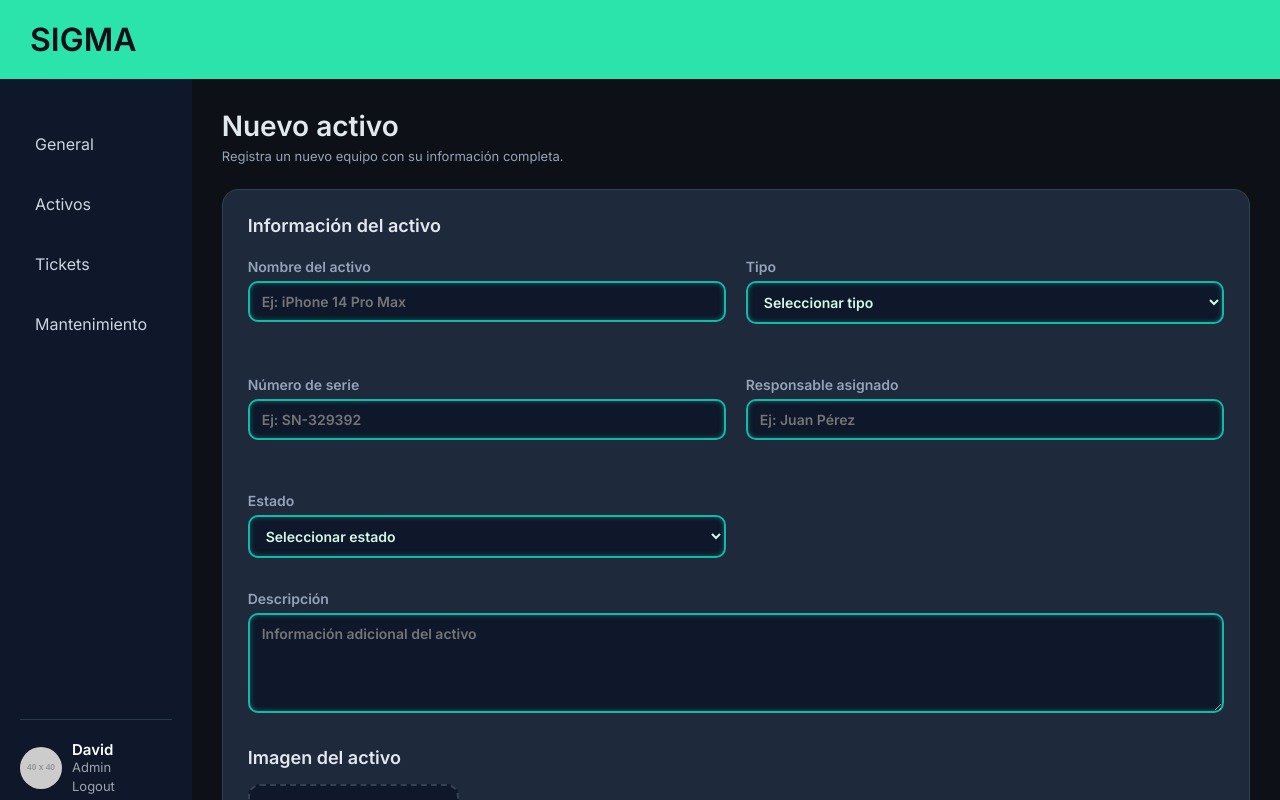
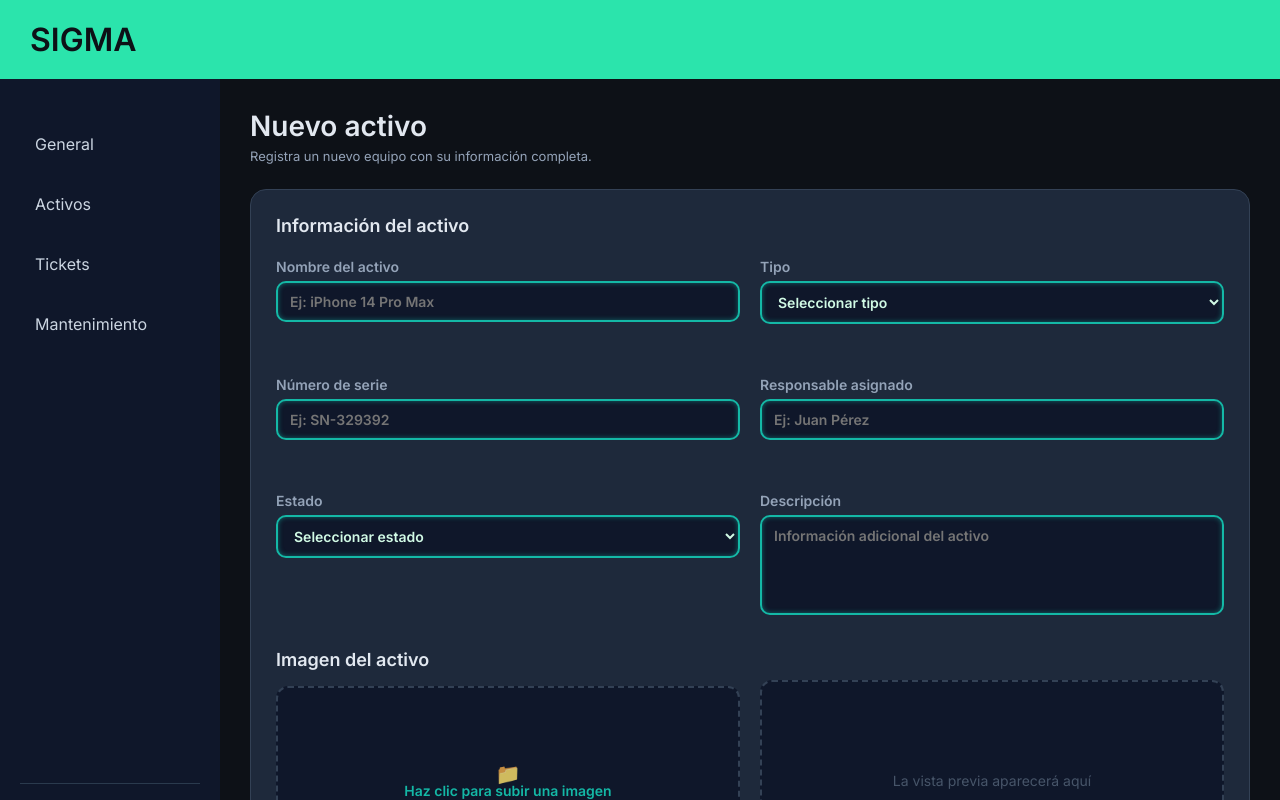
Before and after one commit to davidro28/SIGMA, a React (Vite) app: page /NuevoActivo in a window 1280 px wide. Built offline with nearby package versions, Linux system fonts and the light colour scheme.

Commit message:
Cmbiando formulario Activos

```diff
--- a/src/Components/verticalNav/styles.css
+++ b/src/Components/verticalNav/styles.css
@@ -1,11 +1,12 @@
 .vertical-nav {
     width: 260px;
-    height: 92vh;
+    height: 100%;        /* <-- cambia 92vh por 100% */
     background-color: #131c2b;
     padding: 20px;
     box-sizing: border-box;
     display: flex;
     flex-direction: column;
+    flex-shrink: 0;      /* <-- agrega esto para que no se encoja */
 }
 
 .vertical-nav ul {
--- a/src/Paginas/Home/Activos-admin/NuevoActivo.css
+++ b/src/Paginas/Home/Activos-admin/NuevoActivo.css
@@ -1,14 +1,16 @@
-
 .layout-container-NuevoA {
     display: flex;
     background: #0d1117;
     color: #e2e8f0;
-    min-height: 100vh;
+    height: 100vh;
+    overflow: hidden;
 }
 
 .nuevo-activo-container {
     padding: 30px;
     width: 100%;
+    height: 100%;
+    overflow-y: auto;
 }
 
 .nuevo-activo-container h1 {
@@ -49,8 +51,7 @@
 }
 
 .form-input,
-.form-select,
-textarea {
+.form-select {
     width: 100%;
     padding: 12px 14px;
     border-radius: 10px;
@@ -60,11 +61,30 @@ textarea {
     font-size: 14px;
 }
 
+textarea {
+    width: 100%;
+    padding: 12px 14px;
+    border-radius: 10px;
+    border: 1px solid #334155;
+    background: #0f172a;
+    color: #e2e8f0;
+    font-size: 14px;
+    resize: none;
+    overflow-y: auto;
+}
+
 .form-select {
     cursor: pointer;
 }
 
 .form-grid-2 {
+    display: grid;
+    grid-template-columns: 1fr 1fr;
+    gap: 20px;
+}
+
+/* --- NUEVO --- */
+.form-grid-imagen {
     display: grid;
     grid-template-columns: 1fr 1fr;
     gap: 20px;
@@ -95,20 +115,37 @@ textarea {
     opacity: 0.8;
 }
 
+/* --- MODIFICADO: quitado margin-top para que encaje en el grid --- */
 .preview-container {
-    margin-top: 15px;
     background: #0f172a;
     padding: 15px;
     border-radius: 12px;
     border: 1px solid #334155;
     text-align: center;
+    height: 200px;
+    display: flex;
+    flex-direction: column;
+    justify-content: center;
 }
 
 .preview-container img {
     width: 100%;
-    max-height: 260px;
+    max-height: 160px;
     object-fit: contain;
     border-radius: 10px;
+}
+
+/* --- NUEVO --- */
+.preview-placeholder {
+    background: #0f172a;
+    border: 2px dashed #334155;
+    border-radius: 12px;
+    height: 200px;
+    display: flex;
+    justify-content: center;
+    align-items: center;
+    color: #475569;
+    font-size: 14px;
 }
 
 .actions {
@@ -150,4 +187,9 @@ textarea {
     .form-grid-2 {
         grid-template-columns: 1fr;
     }
+
+    /* --- NUEVO --- */
+    .form-grid-imagen {
+        grid-template-columns: 1fr;
+    }
 }
--- a/src/Paginas/Home/Activos-admin/NuevoActivo.jsx
+++ b/src/Paginas/Home/Activos-admin/NuevoActivo.jsx
@@ -7,9 +7,7 @@ import "./NuevoActivo.css";
 export default function NuevoActivo() {
 
     const navigate = useNavigate();
-
     const [preview, setPreview] = useState(null);
-
     const [form, setForm] = useState({
         titulo: "",
         tipo: "",
@@ -24,24 +22,20 @@ export default function NuevoActivo() {
         setForm({ ...form, [e.target.name]: e.target.value });
     };
 
-
     const handleImageUpload = (e) => {
         const file = e.target.files[0];
         if (!file) return;
-
         const url = URL.createObjectURL(file);
         setPreview(url);
         setForm({ ...form, img: url });
     };
+
     const handleGuardar = () => {
-
         if (!form.titulo || !form.tipo || !form.estado) {
             alert("Por favor, completa los campos obligatorios.");
             return;
         }
-
         const activosGuardados = JSON.parse(localStorage.getItem("activos")) || [];
-
         const nuevoActivo = {
             id: Date.now(),
             titulo: form.titulo,
@@ -52,11 +46,8 @@ export default function NuevoActivo() {
             descripcion: form.descripcion,
             img: form.img || ""
         };
-
         activosGuardados.push(nuevoActivo);
-
         localStorage.setItem("activos", JSON.stringify(activosGuardados));
-
         navigate("/Activos");
     };
 
@@ -82,6 +73,7 @@ export default function NuevoActivo() {
                     <div className="form-card">
 
                         <h2 className="section-title">Información del activo</h2>
+
                         <div className="form-grid-2">
 
                             <div className="form-group">
@@ -94,13 +86,10 @@ export default function NuevoActivo() {
                                     placeholder="Ej: iPhone 14 Pro Max"
                                 />
                             </div>
+
                             <div className="form-group">
                                 <label className="form-label">Tipo</label>
-                                <select
-                                    className="form-select"
-                                    name="tipo"
-                                    onChange={handleChange}
-                                >
+                                <select className="form-select" name="tipo" onChange={handleChange}>
                                     <option value="">Seleccionar tipo</option>
                                     <option>Celular</option>
                                     <option>Tablet</option>
@@ -109,6 +98,7 @@ export default function NuevoActivo() {
                                     <option>Computadora</option>
                                 </select>
                             </div>
+
                             <div className="form-group">
                                 <label className="form-label">Número de serie</label>
                                 <input
@@ -119,6 +109,7 @@ export default function NuevoActivo() {
                                     placeholder="Ej: SN-329392"
                                 />
                             </div>
+
                             <div className="form-group">
                                 <label className="form-label">Responsable asignado</label>
                                 <input
@@ -129,13 +120,10 @@ export default function NuevoActivo() {
                                     placeholder="Ej: Juan Pérez"
                                 />
                             </div>
+
                             <div className="form-group">
                                 <label className="form-label">Estado</label>
-                                <select
-                                    className="form-select"
-                                    name="estado"
-                                    onChange={handleChange}
-                                >
+                                <select className="form-select" name="estado" onChange={handleChange}>
                                     <option value="">Seleccionar estado</option>
                                     <option>Disponible</option>
                                     <option>Asignado</option>
@@ -144,7 +132,6 @@ export default function NuevoActivo() {
                                 </select>
                             </div>
 
-                        </div>
                             <div className="form-group">
                                 <label className="form-label">Descripción</label>
                                 <textarea
@@ -152,10 +139,15 @@ export default function NuevoActivo() {
                                     name="descripcion"
                                     onChange={handleChange}
                                     placeholder="Información adicional del activo"
+                                    style={{ resize: "none", overflowY: "auto", height: "80px" }}
                                 ></textarea>
                             </div>
+
+                        </div>
+
                         <h2 className="section-title">Imagen del activo</h2>
 
+                        <div className="form-grid-imagen">
                             <label className="image-upload-box">
                                 <span className="upload-icon">📁</span>
                                 <span>Haz clic para subir una imagen</span>
@@ -167,13 +159,20 @@ export default function NuevoActivo() {
                                 />
                             </label>
 
-                        {preview && (
+                            {preview ? (
                                 <div className="preview-container">
                                     <p>Vista previa:</p>
                                     <img src={preview} alt="preview" />
                                 </div>
+                            ) : (
+                                <div className="preview-placeholder">
+                                    <span>La vista previa aparecerá aquí</span>
+                                </div>
                             )}
                         </div>
+
+                    </div>
+
                     <div className="actions">
                         <button
                             className="btn-cancelar"
@@ -181,7 +180,6 @@ export default function NuevoActivo() {
                         >
                             Salir sin guardar
                         </button>
-
                         <button
                             className="btn-guardar"
                             onClick={handleGuardar}
@@ -189,6 +187,7 @@ export default function NuevoActivo() {
                             Guardar activo
                         </button>
                     </div>
+
                 </div>
             </div>
         </>
--- a/src/main.css
+++ b/src/main.css
@@ -1,4 +1,3 @@
-
 html, body {
     height: 100%;
     overflow: hidden;
```
Lines whose indentation alone changed are shown as unchanged.
